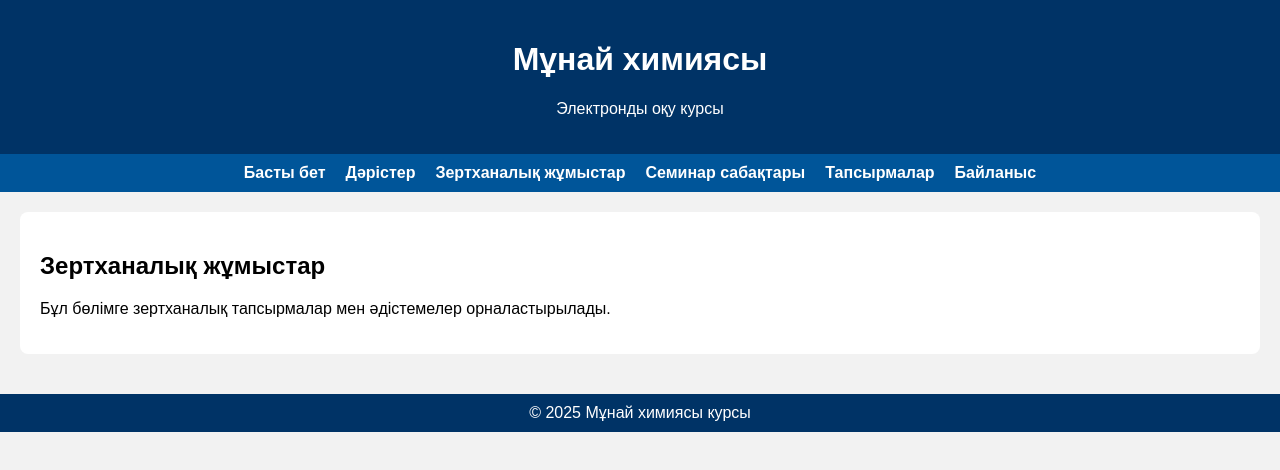
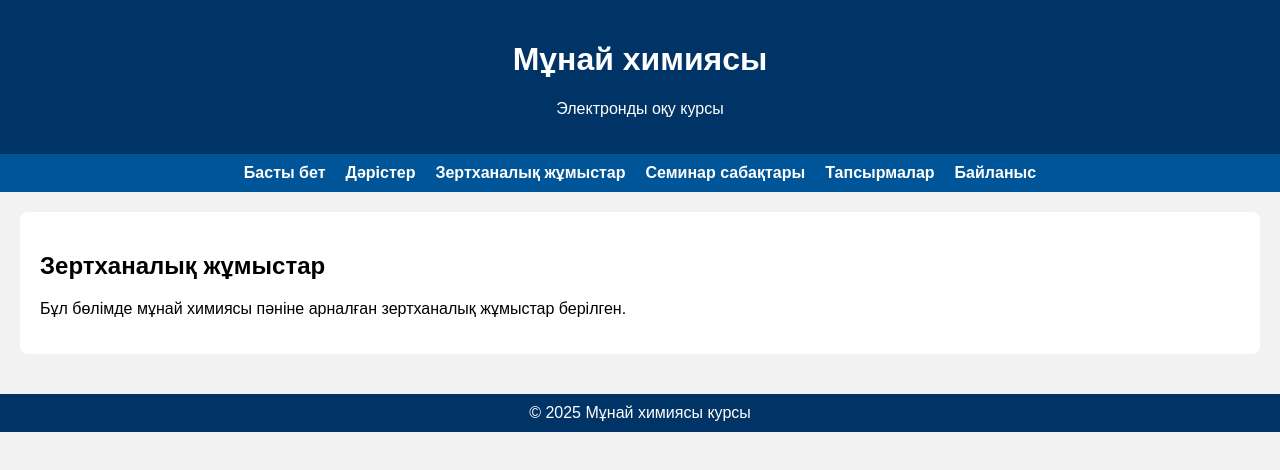
Before and after one commit to zhainaali/munai-himiyasy, a plain HTML site: page zertkhanalyk.html in a window 1280 px wide. Drawn offline with Linux system fonts and the light colour scheme.

Commit message:
Update zertkhanalyk.html

```diff
--- a/zertkhanalyk.html
+++ b/zertkhanalyk.html
@@ -65,7 +65,7 @@
   <main>
     <section>
       <h2>Зертханалық жұмыстар</h2>
-      <p>Бұл бөлімге зертханалық тапсырмалар мен әдістемелер орналастырылады.</p>
+      <p>Бұл бөлімде мұнай химиясы пәніне арналған зертханалық жұмыстар берілген.</p>
     </section>
   </main>
 
```
